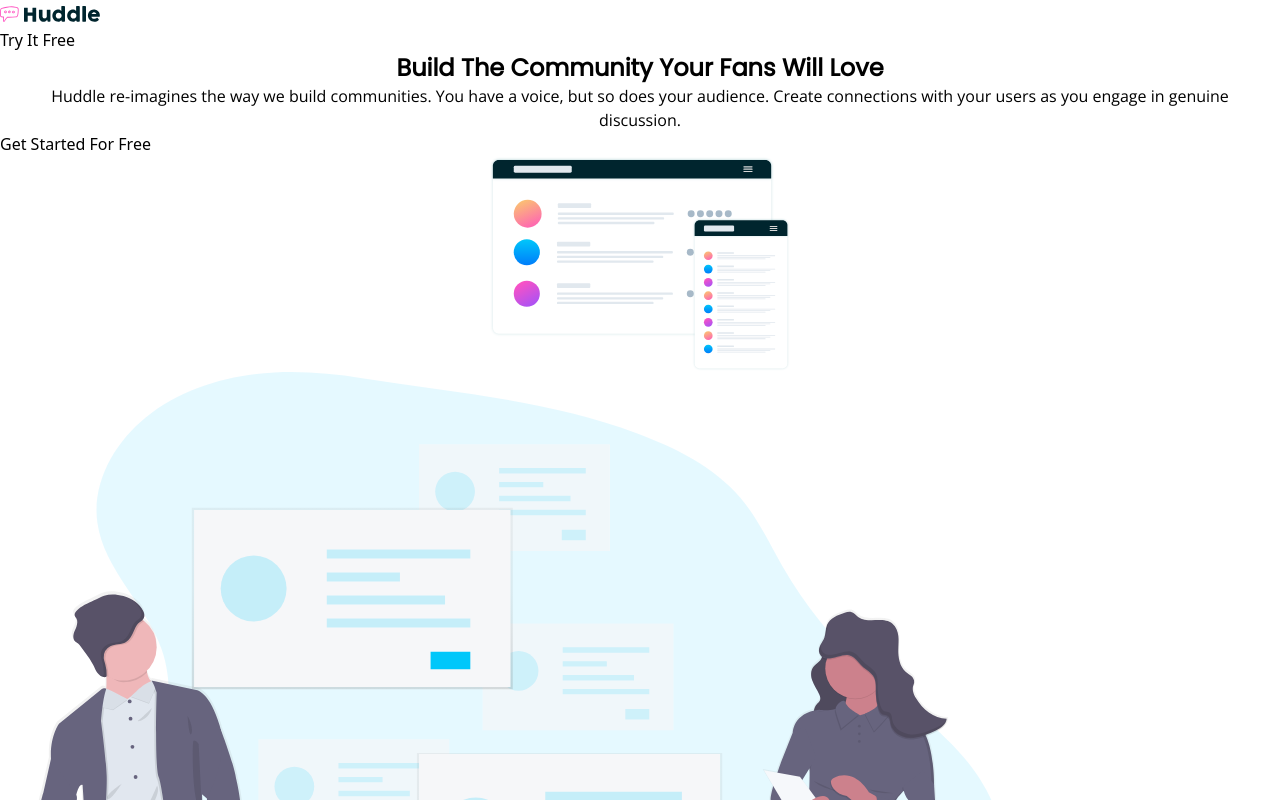
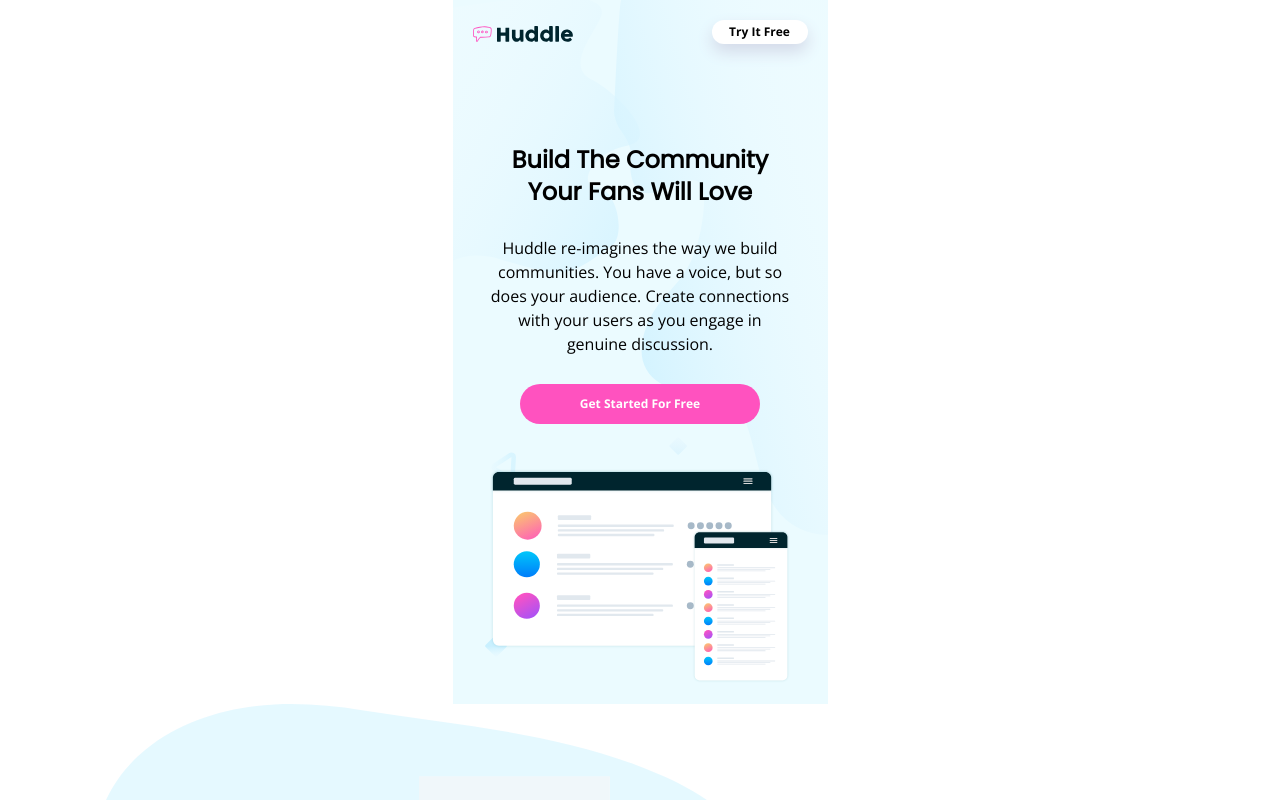
Before and after one commit to palmeiroerick/huddle-landing-page-with-alternating-feature-blocks, a Next.js app: page / in a window 1280 px wide. Shown: the top 800 px of the page. Built offline with nearby package versions, Linux system fonts and the light colour scheme.

Commit message:
style: add styles to header component

```diff
--- a/components/Header/index.tsx
+++ b/components/Header/index.tsx
@@ -1,4 +1,3 @@
-import Button from "../Button";
 import Logo from "../Logo";
 import Mockups from "../Mockups";
 import Text from "../Text";
@@ -6,16 +5,20 @@ import Title from "../Title";
 
 const Header = () => {
   return (
-    <header>
-      <section>
+    <header className="m-auto flex w-[375px] flex-col gap-24 bg-veryPaleCyan bg-mobile bg-no-repeat p-5">
+      <section className="flex justify-between">
         <Logo />
-        <button>Try It Free</button>
+        <button className="h-6 w-24 rounded-full bg-white font-openSans text-xs font-bold shadow-[0_8px_16px] shadow-[#d4dae9]">
+          Try It Free
+        </button>
       </section>
-      <section>
-        <div>
+      <section className="flex flex-col gap-11">
+        <div className="flex flex-col gap-7">
           <Title />
           <Text />
-          <Button />
+          <button className="m-auto h-10 w-60 rounded-full bg-pink font-openSans text-xs font-bold text-white">
+            Get Started For Free
+          </button>
         </div>
         <Mockups />
       </section>
```
